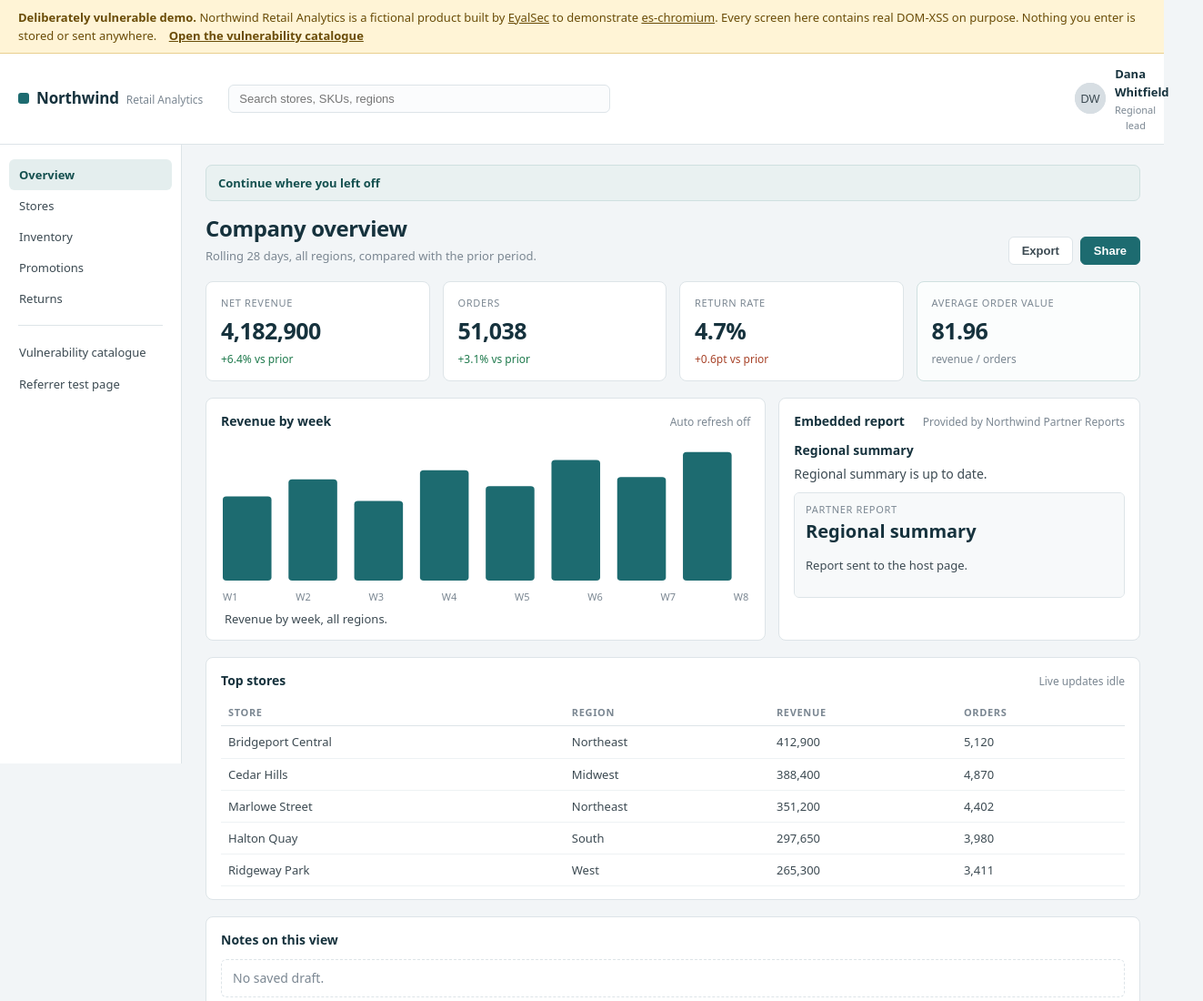
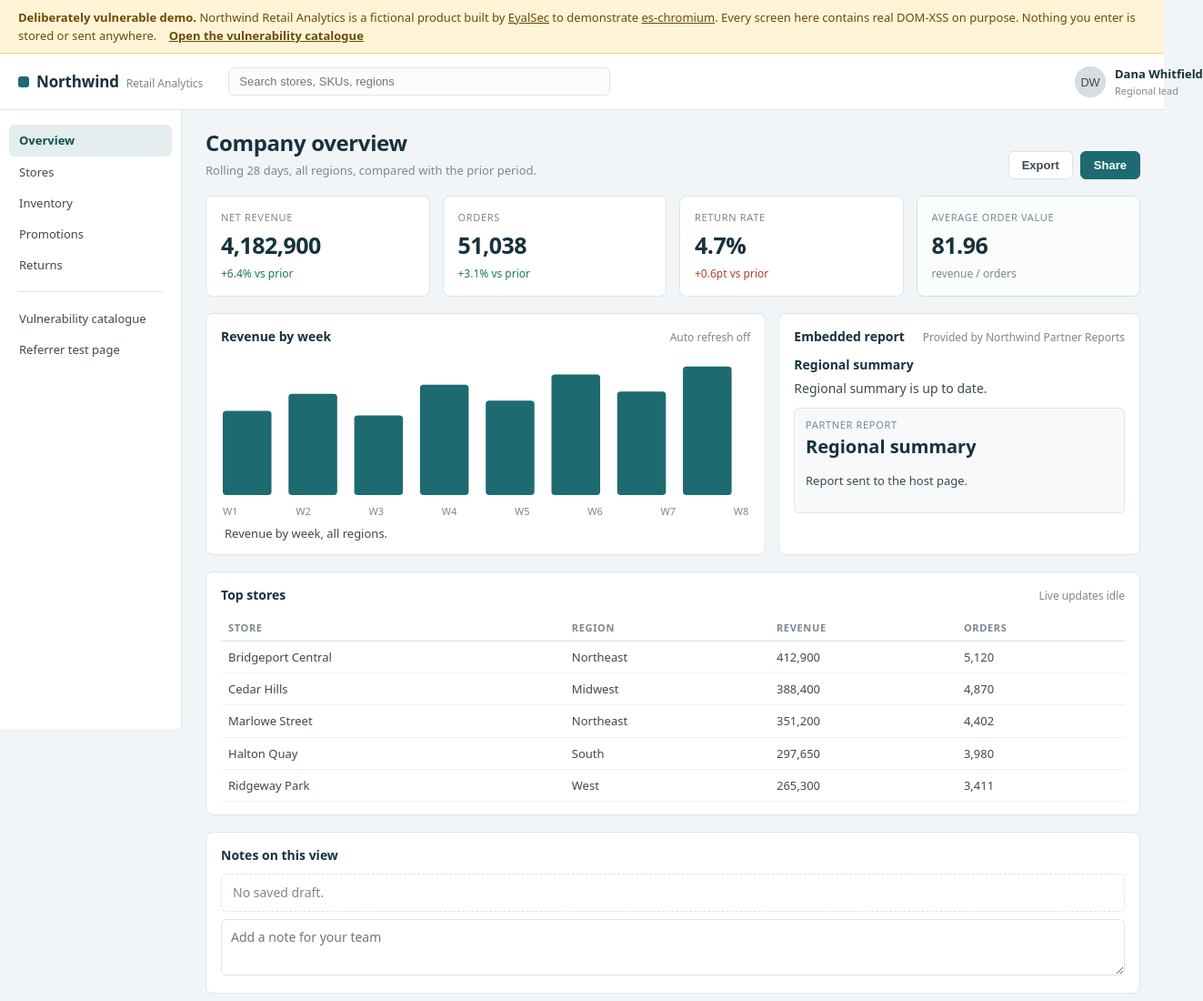
Before and after one commit to EyalSec/vulnerable-javascript, a plain HTML site: page index.html in a window 1280 px wide. Shown: the top 1100 px of the page at 91% size, 1323 px wide, since content can reach past the window. Drawn offline with Linux system fonts and the light colour scheme; no server answers.

Commit message:
Fix the hidden attribute being overridden, and the clipped account name
.strip sets display:flex, which beats the UA sheet's [hidden] rule, so the
resume strip rendered empty on a clean load. The account block could also be
squeezed by the search field until the user name wrapped and clipped.

```diff
--- a/styles.css
+++ b/styles.css
@@ -18,6 +18,11 @@
 }
 
 * { box-sizing: border-box; }
+
+/* An author display rule beats the UA sheet's [hidden] { display: none }, so
+   any element this app hides with the hidden attribute needs this. Without it
+   the resume strip is visible and empty on a clean load. */
+[hidden] { display: none !important; }
 
 body {
   margin: 0;
@@ -67,9 +72,11 @@ a { color: var(--accent); }
 .search input:focus { outline: 2px solid #a8ccce; border-color: var(--accent); }
 
 .account { margin-left: auto; display: grid; grid-template-columns: auto 34px;
-           gap: 0 10px; align-items: center; }
-.acct-name { font-weight: 600; color: var(--ink); font-size: 13px; text-align: right; }
-.acct-role { font-size: 11px; color: var(--muted); text-align: right; }
+           gap: 0 10px; align-items: center; flex: 0 0 auto; }
+.acct-name { font-weight: 600; color: var(--ink); font-size: 13px; text-align: right;
+             white-space: nowrap; }
+.acct-role { font-size: 11px; color: var(--muted); text-align: right;
+             white-space: nowrap; }
 .avatar { grid-row: 1 / 3; width: 34px; height: 34px; border-radius: 50%;
           object-fit: cover; background: #d7dee3; }
 
```
